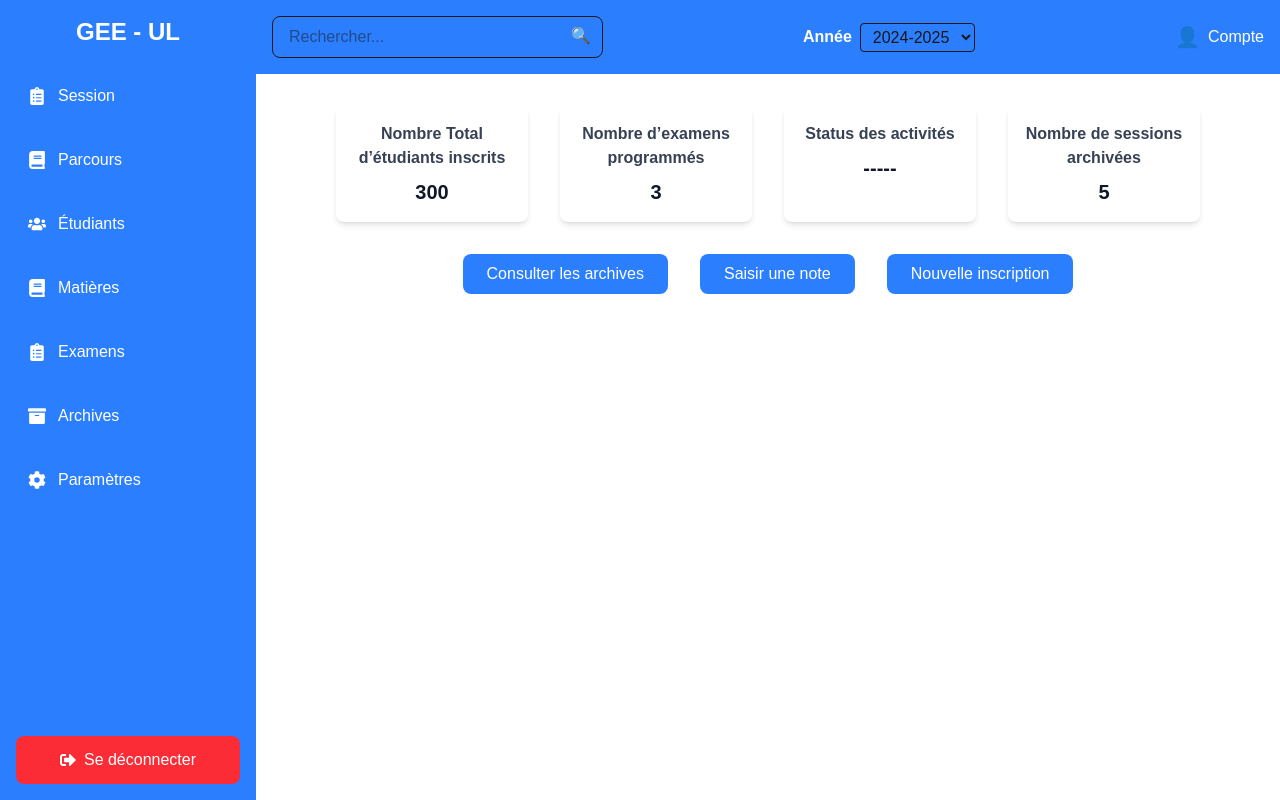
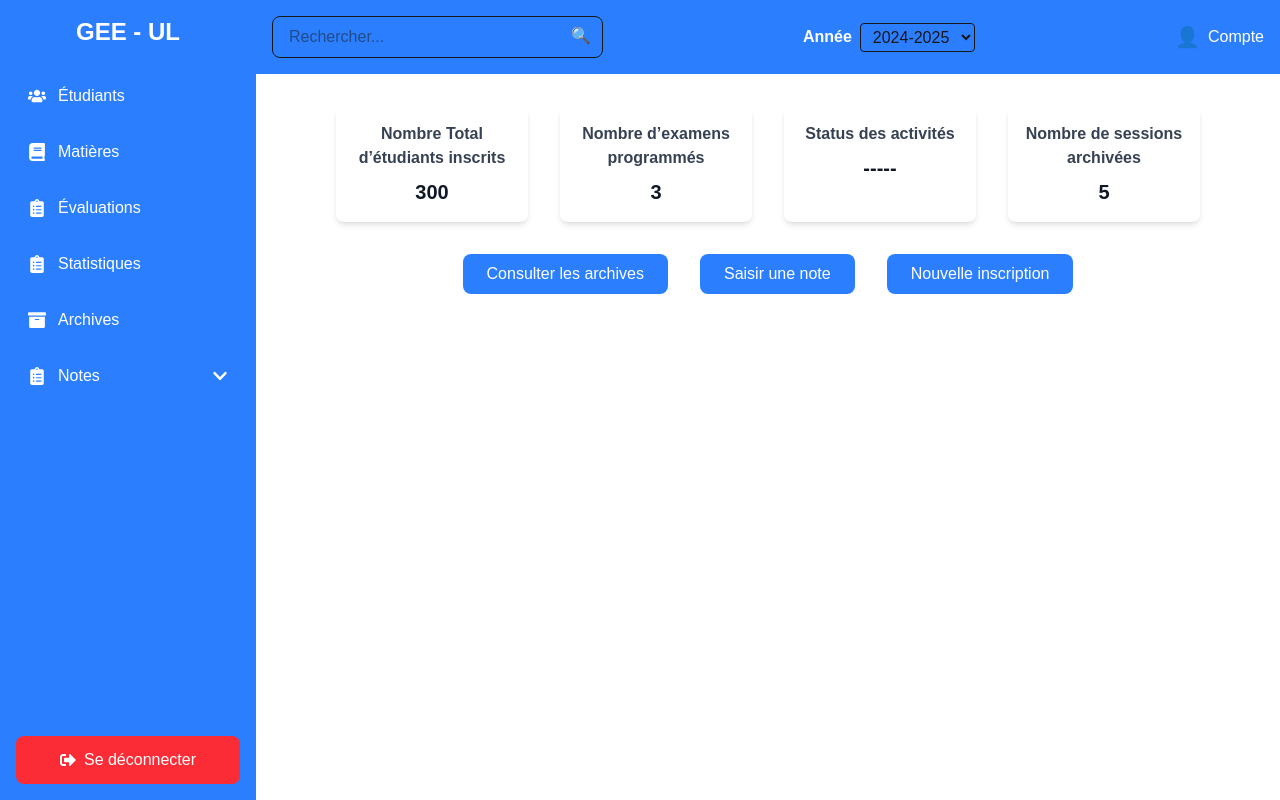
Before and after one commit to GildasEdoh/GEE_PROJECT, a Next.js app in the folder frontend/: page / in a window 1280 px wide. Built offline with nearby package versions, Linux system fonts and the light colour scheme.

Commit message:
Modification de la SideBar

```diff
--- a/frontend/src/app/components/SideBar.js
+++ b/frontend/src/app/components/SideBar.js
@@ -1,37 +1,41 @@
+import { useState } from "react";
 import {
   FaBook,
   FaUsers,
   FaClipboardList,
   FaArchive,
-  FaCog,
   FaSignOutAlt,
+  FaChevronDown,
+  FaChevronUp,
+  FaFileAlt,
+  FaEdit,
+  FaClipboardCheck,
 } from "react-icons/fa";
-import { useState } from "react";
 
 const SideBar = ({ setSelectedMenu }) => {
   const [activeMenu, setActiveMenu] = useState("");
+  const [isNotesOpen, setIsNotesOpen] = useState(false);
 
   const menuItems = [
-    { name: "Session", icon: <FaClipboardList />, path: "/session" },
-    { name: "Parcours", icon: <FaBook />, path: "/parcours" },
     { name: "Étudiants", icon: <FaUsers />, path: "/etudiants" },
     { name: "Matières", icon: <FaBook />, path: "/matieres" },
-    { name: "Examens", icon: <FaClipboardList />, path: "/examens" },
+    { name: "Évaluations", icon: <FaClipboardList />, path: "/evaluations" },
+    { name: "Statistiques", icon: <FaClipboardList />, path: "/statistiques" },
     { name: "Archives", icon: <FaArchive />, path: "/archives" },
-    { name: "Paramètres", icon: <FaCog />, path: "/parametres" },
   ];
 
   return (
     <aside className="w-64 bg-blue-500 text-white h-screen p-4 flex flex-col">
       <h1 className="text-2xl font-bold mb-6 text-center">GEE - UL</h1>
-      <ul className="space-y-4 flex-1">
+
+      <ul className="space-y-2 flex-1">
         {menuItems.map((item) => (
           <li key={item.name}>
             <button
               className={`w-full flex items-center space-x-3 p-3 rounded-lg transition
                 ${
                   activeMenu === item.name
-                    ? "bg-white text-blue-500 font-bold shadow-md"
+                    ? "bg-blue-600 text-white-500 font-bold shadow-md"
                     : "hover:bg-blue-600"
                 }`}
               onClick={() => {
@@ -44,7 +48,53 @@ const SideBar = ({ setSelectedMenu }) => {
             </button>
           </li>
         ))}
+
+        {/* Menu Notes avec Sous-menus */}
+        <li>
+          <button
+            className="w-full flex items-center justify-between p-3 rounded-lg hover:bg-blue-600 transition"
+            onClick={() => setIsNotesOpen(!isNotesOpen)}
+          >
+            <div className="flex items-center space-x-3">
+              <FaClipboardList className="text-lg" />
+              <span>Notes</span>
+            </div>
+            {isNotesOpen ? <FaChevronUp /> : <FaChevronDown />}
+          </button>
+          {isNotesOpen && (
+            <ul className="ml-6 space-y-2">
+              <li>
+                <button
+                  className="w-full flex items-center space-x-3 p-2 rounded-lg hover:bg-blue-600 transition"
+                  onClick={() => setSelectedMenu("Saisir Note")}
+                >
+                  <FaFileAlt />
+                  <span>Saisir</span>
+                </button>
+              </li>
+              <li>
+                <button
+                  className="w-full flex items-center space-x-3 p-2 rounded-lg hover:bg-blue-600 transition"
+                  onClick={() => setSelectedMenu("Édition Note")}
+                >
+                  <FaEdit />
+                  <span>Édition</span>
+                </button>
+              </li>
+              <li>
+                <button
+                  className="w-full flex items-center space-x-3 p-2 rounded-lg hover:bg-blue-600 transition"
+                  onClick={() => setSelectedMenu("Relevés de notes")}
+                >
+                  <FaClipboardCheck />
+                  <span>Relevés de notes</span>
+                </button>
+              </li>
+            </ul>
+          )}
+        </li>
       </ul>
+
       <button className="p-3 bg-red-500 flex items-center justify-center space-x-2 rounded-lg hover:bg-red-600 transition">
         <FaSignOutAlt />
         <span>Se déconnecter</span>
```
